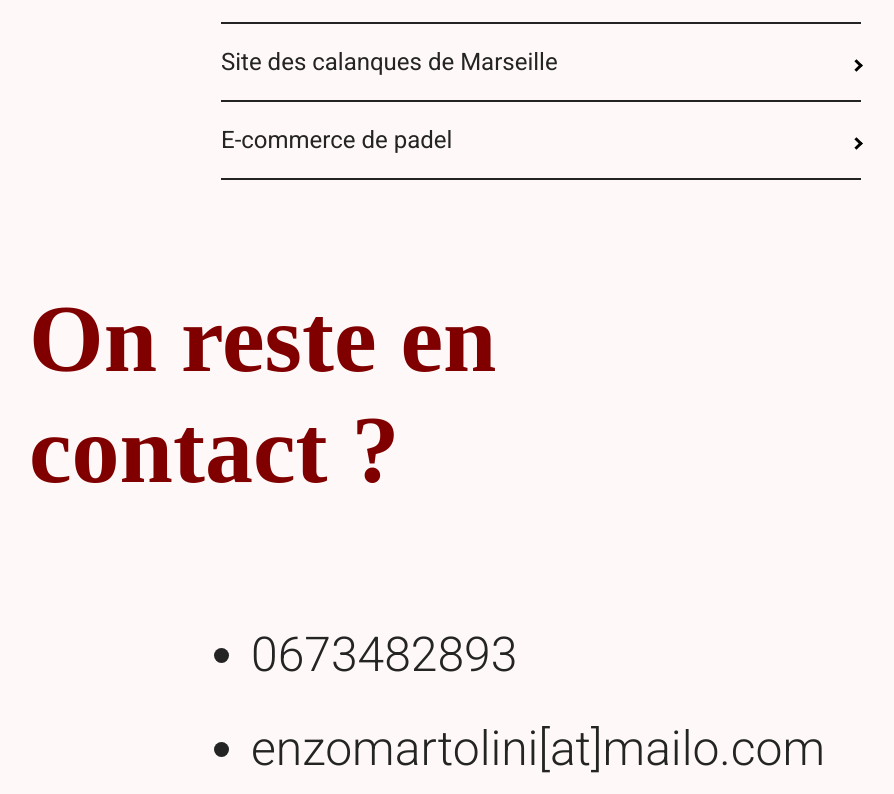
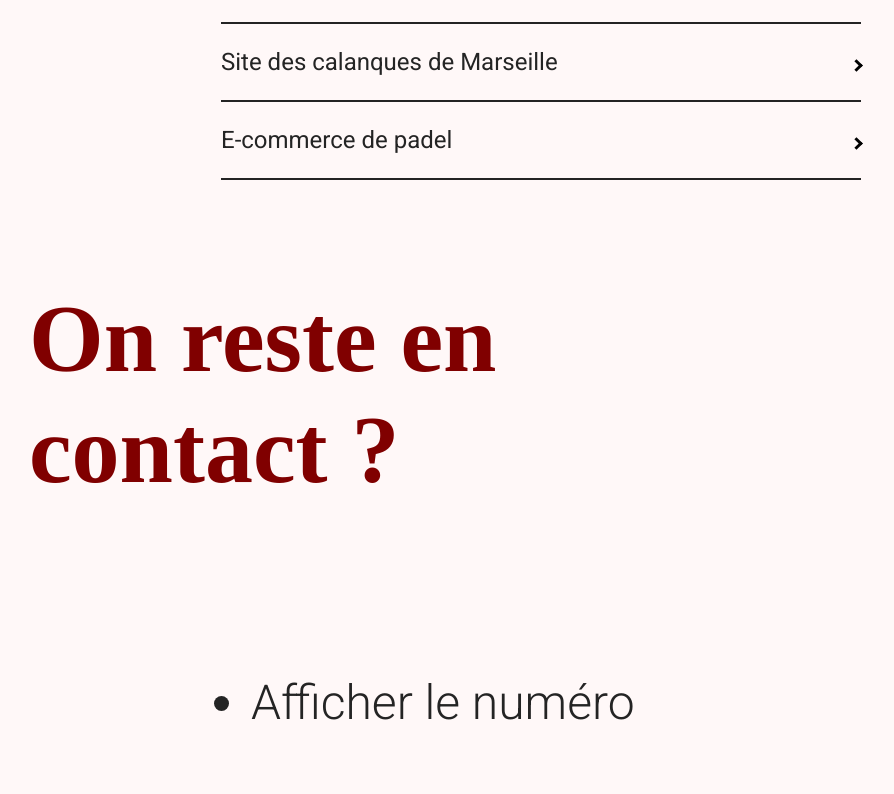
Before and after one commit to Enzo-Martolini/portfolio, a React (Vite) app: page / in a window 1280 px wide. Shown: the part 2003-2797 px from the top of the page, without its empty margins (99-993 px from the left). Built offline with nearby package versions, Linux system fonts and the light colour scheme; a web font is replaced by a local one.

Commit message:
modifications css et ajout d'un toggle pour afficher le numéro de tel

```diff
--- a/src/App.css
+++ b/src/App.css
@@ -53,10 +53,6 @@ body {
   font-size: 1.5rem;
   margin: 0% 15%;
 
-}
-
-.project-message {
-  font-size: 1.2rem;
 }
 
 @media (min-width:801px) {
--- a/src/components/contact.jsx
+++ b/src/components/contact.jsx
@@ -1,13 +1,15 @@
 import {Title} from './title.jsx'
 import {Message} from './message.jsx'
+import { useState } from 'react'
 
 export const Contact = () => {
+    const [isToggle, setToggle] = useState(false)
     return (
         <>
         <div id='linkContact'></div>
         <Title message="On reste en contact ?" id="contact"/>
         <ul>
-            <li className='message'><a href="tel:+33673482893">0673482893</a></li>
+            {isToggle ? <li className='message'><a href="tel:+33673482893">0673482893</a></li> : <li className='message' onClick={() => setToggle(true)}><p href='#'>Afficher le numéro</p></li>}
             <li className='message'><a href="mailto:enzomartolini@mailo.com">enzomartolini[at]mailo.com</a></li>
             <li className='message'><a href="http://github.com/Enzo-Martolini">github.com/Enzo-Martolini</a></li>
             <li className='message'><a href="https://fr.linkedin.com/in/enzo-martolini-48a0b627a">Linkedin - Enzo Martolini</a></li>
--- a/src/components/project.jsx
+++ b/src/components/project.jsx
@@ -13,7 +13,7 @@ export const Project = ({projects}) => {
         <div key={index} onClick={() => setDisplay(display === "none" ? "block" : "none")}>
             <div style={{display:"flex", justifyContent:"space-between"}}>
                 <p>{project.name}</p>
-                <p>{display === "none" ? <i class="arrow right"></i> : <i class="arrow down"></i> }</p>
+                <p>{display === "none" ? <i className="arrow right"></i> : <i className="arrow down"></i> }</p>
             </div>
             <p style={{display: display}} className='project-message'>{project.description}</p>
             <p style={{display: display}} className='project-message'>Languages utilisés : {project.language}</p>
--- a/src/styles/contact.css
+++ b/src/styles/contact.css
@@ -1,3 +1,3 @@
 li.message {
-    padding: 1.5% 0%;
+    padding: 1.5% 0% 5% 0%;
   }
--- a/src/styles/mediaQueries.css
+++ b/src/styles/mediaQueries.css
@@ -1,9 +1,15 @@
 @media (min-width: 811px) {
+
+    .project-message {
+      font-size: 2rem;
+    }
+
     body {
       margin-top: 10vw;
     }
 
     #header {
+      z-index: 10;
       position: fixed;
       top: 0;
       height: 5vw;
--- a/src/styles/project.css
+++ b/src/styles/project.css
@@ -9,7 +9,6 @@
     font-style: normal;
     font-size: 1.2rem;
     padding: 2%;
-
   }
 
   .span-line {
@@ -36,3 +35,18 @@
     transform: rotate(45deg);
     -webkit-transform: rotate(45deg);
   }
+
+  @media (min-width:801px) {
+
+    .project-message {
+      font-size: 1.5rem;
+
+    }
+
+    li.message p:hover {
+      color: #800000;
+      text-decoration: underline;
+      cursor: pointer;
+    }
+
+  }
```
